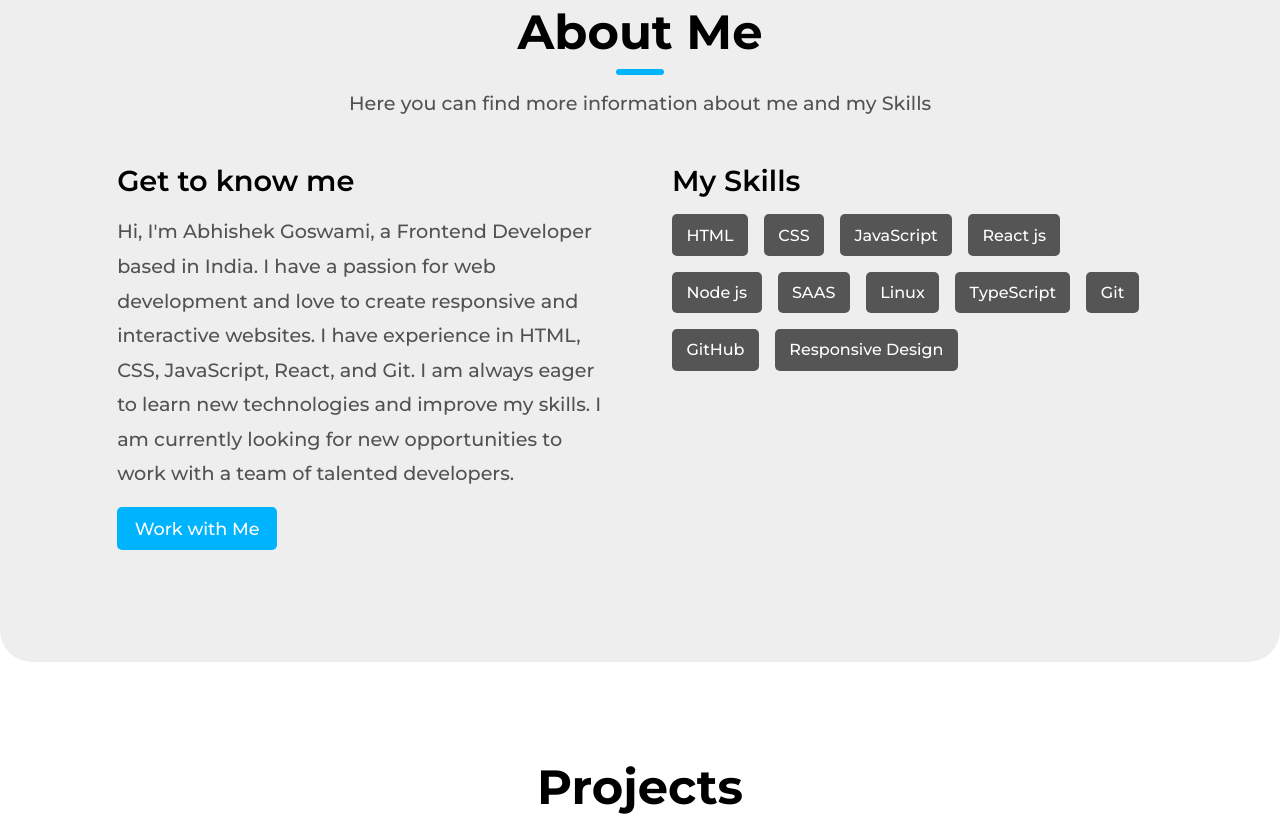
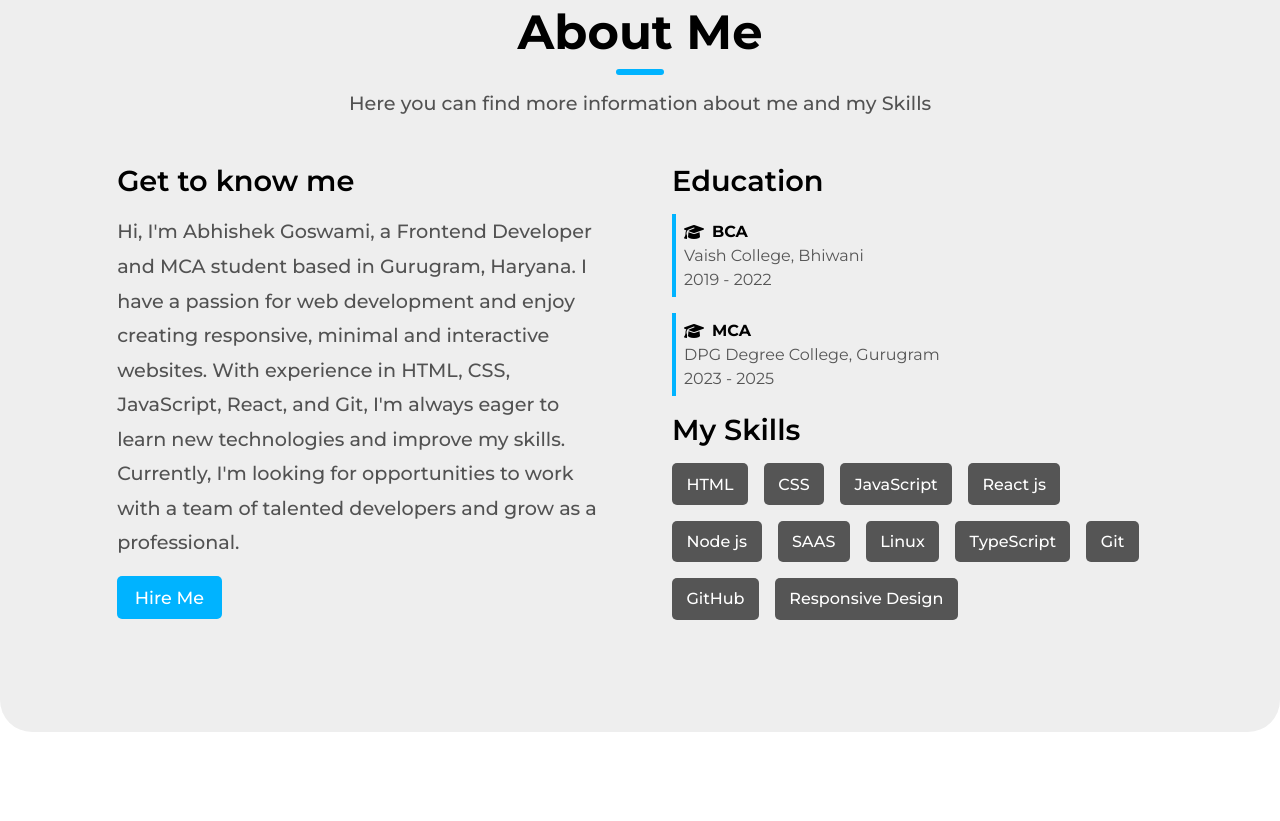
Before and after one commit to AbhishekGoswam1/Portfolio, a plain HTML site: page index.html in a window 1280 px wide. Shown: the part 893-1714 px from the top of the page. Drawn offline with nearby package versions, Linux system fonts and the light colour scheme.

Commit message:
add education section

```diff
--- a/index.html
+++ b/index.html
@@ -82,12 +82,26 @@
             <div class="about-content">
                 <div class="know-me">
                     <h3 class="headings">Get to know me</h3>
-                    <p>Hi, I'm Abhishek Goswami, a Frontend Developer based in India. I have a passion for web development and love to create responsive and interactive websites. I have experience in HTML, CSS, JavaScript, React, and Git. I am always eager to learn new technologies and improve my skills. I am currently looking for new opportunities to work with a team of talented developers.</p>
-                    <button class="action-button"><a href="#contact">Work with Me</a></button>
+                    <p>Hi, I'm Abhishek Goswami, a Frontend Developer and MCA student based in Gurugram, Haryana. I have a passion for web development and enjoy creating responsive, minimal and interactive websites. With experience in HTML, CSS, JavaScript, React, and Git, I'm always eager to learn new technologies and improve my skills. Currently, I'm looking for opportunities to work with a team of talented developers and grow as a professional.</p>
+                    <button class="action-button"><a href="#contact">Hire Me</a></button>
                 </div>
                 <div class="skill-section">
-                    <h3 class="headings">My Skills</h3>
-                    <div class="skill-container">
+                    <div class="education-section">
+                      <h3>Education</h3>
+                      <div class="education-item">
+                          <h4><i class="fas fa-graduation-cap"></i>BCA</h4>
+                          <p>Vaish College, Bhiwani</p>
+                          <p>2019 - 2022</p>
+                      </div>
+                      <div class="education-item">
+                          <h4><i class="fas fa-graduation-cap"></i>MCA</h4>
+                          <p>DPG Degree College, Gurugram</p>
+                          <p>2023 - 2025</p>
+                      </div>
+                    </div>
+                    <div class="skill-content">
+                      <h3 class="headings">My Skills</h3>
+                      <div class="skill-container">
                         <div class="skills">HTML</div>
                         <div class="skills">CSS</div>
                         <div class="skills">JavaScript</div>
@@ -99,6 +113,7 @@
                         <div class="skills">Git</div>
                         <div class="skills">GitHub</div>
                         <div class="skills">Responsive Design</div>
+                      </div>
                     </div>
                 </div>
             </div>
--- a/responsive.css
+++ b/responsive.css
@@ -99,6 +99,10 @@
         padding: 0 3rem;
     }
 
+    .skill-content{
+        margin-top: 1.5rem;
+    }
+
     #projects{
         padding: 4rem 1rem;
     }
--- a/style.css
+++ b/style.css
@@ -184,32 +184,6 @@ nav h1{
     font-size: 2rem;
 }
 
-/*floating ball css*/
-
-/* .ball {
-	background: #fff;
-	width: 50px;
-	height: 50px;
-	border-radius: 50%;
-	position: absolute;
-	top: 0;
-	left: 0;
-	transform: translate(-50%, -50%);
-	mix-blend-mode: difference;
-} */
-
-/* .ball{
-    position:fixed;
-    width: 1rem;
-    height: 1rem;
-    border-radius: 50%;
-    background-color: #fff;
-    transition: 0.1s;
-    transform: translate(-50%, -50%);
-    pointer-events: none;
-    mix-blend-mode: difference;
-} */
-
 /*about section*/
 
 #about{
@@ -266,10 +240,32 @@ nav h1{
     padding: 1rem;
 }
 
-.know-me h3, .skill-section h3{
+.know-me h3, .skill-section h3, .education-section h3{
     font-size: 1.8rem;
     font-weight: 600;
     margin-bottom: 1rem;
+}
+
+.education-item {
+    margin: 1rem 0;
+    padding: 0.5rem;
+    border-left: 4px solid #00b3ff;
+}
+
+.education-item h4 {
+    color: #000;
+    display: flex;
+    align-items: center;
+    gap: 0.5rem;
+}
+
+.education-item h4 i {
+    color: #000;
+}
+
+.education-item p {
+    margin: 5px 0 0;
+    color: #555;
 }
 
 .know-me p{
@@ -340,7 +336,7 @@ nav h1{
 }
 
 .project-card img{
-    width: 35%;
+    width: 30rem;
     border-radius: 5px;
 }
 
@@ -363,7 +359,7 @@ nav h1{
 .links{
     display: flex;
     gap: 1rem;
-    margin-top: 0.5rem;
+    margin-top: 0.8rem;
 }
 
 .live-link{
```
